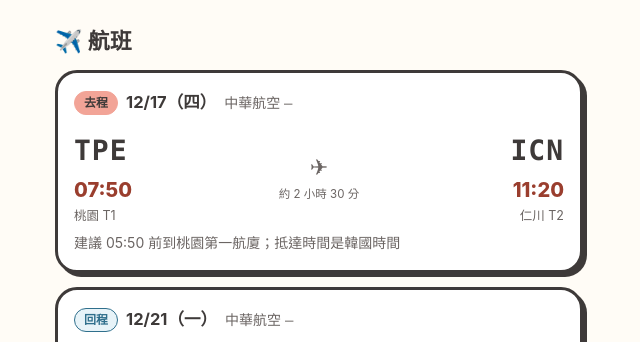
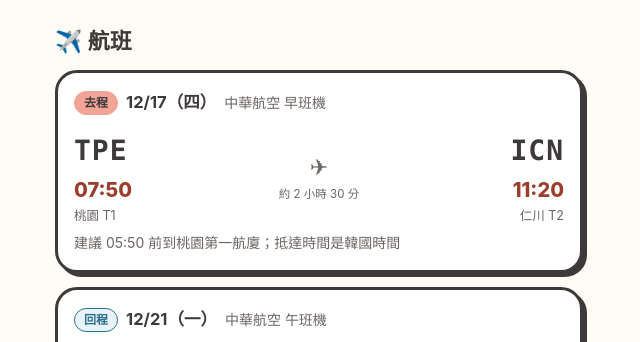
Before and after one commit to hsiaohan-design/seoul-2026, a plain HTML site: page index.html in a window 1280 px wide. Shown: the part 1656-1998 px from the top of the page, 321-961 px from the left. Drawn offline with Linux system fonts and the light colour scheme; a web font is replaced by a local one.

Commit message:
Tidy flight labels

```diff
--- a/index.html
+++ b/index.html
@@ -456,8 +456,8 @@ const TRIP = {
     links: [["K-ETA 官網","https://www.k-eta.go.kr/"],["e-Arrival Card 官網","https://www.e-arrivalcard.go.kr/"],["外交部領事事務局（韓國）","https://www.boca.gov.tw/"]],
   },
   flights: [
-    { dir:"去程", date:"12/17（四）", airline:"中華航空", no:"—", from:"TPE", fromCity:"桃園 T1", dep:"07:50", to:"ICN", toCity:"仁川 T2", arr:"11:20", dur:"約 2 小時 30 分", note:"建議 05:50 前到桃園第一航廈；抵達時間是韓國時間" },
-    { dir:"回程", date:"12/21（一）", airline:"中華航空", no:"—", from:"ICN", fromCity:"仁川 T2", dep:"12:30", to:"TPE", toCity:"桃園 T1", arr:"14:20", dur:"約 2 小時 50 分", note:"09:30 前到仁川第二航廈，要在機場退稅就多留 30 分鐘；14:20 是台灣時間" },
+    { dir:"去程", date:"12/17（四）", airline:"中華航空", no:"早班機", from:"TPE", fromCity:"桃園 T1", dep:"07:50", to:"ICN", toCity:"仁川 T2", arr:"11:20", dur:"約 2 小時 30 分", note:"建議 05:50 前到桃園第一航廈；抵達時間是韓國時間" },
+    { dir:"回程", date:"12/21（一）", airline:"中華航空", no:"午班機", from:"ICN", fromCity:"仁川 T2", dep:"12:30", to:"TPE", toCity:"桃園 T1", arr:"14:20", dur:"約 2 小時 50 分", note:"09:30 前到仁川第二航廈，要在機場退稅就多留 30 分鐘；14:20 是台灣時間" },
   ],
   cats: [["sight","📍 景點"],["food","🍜 用餐"],["shop","🛍️ 購物"],["move","🚃 交通"],["stay","🛏️ 住宿"]],
   days: [
```
